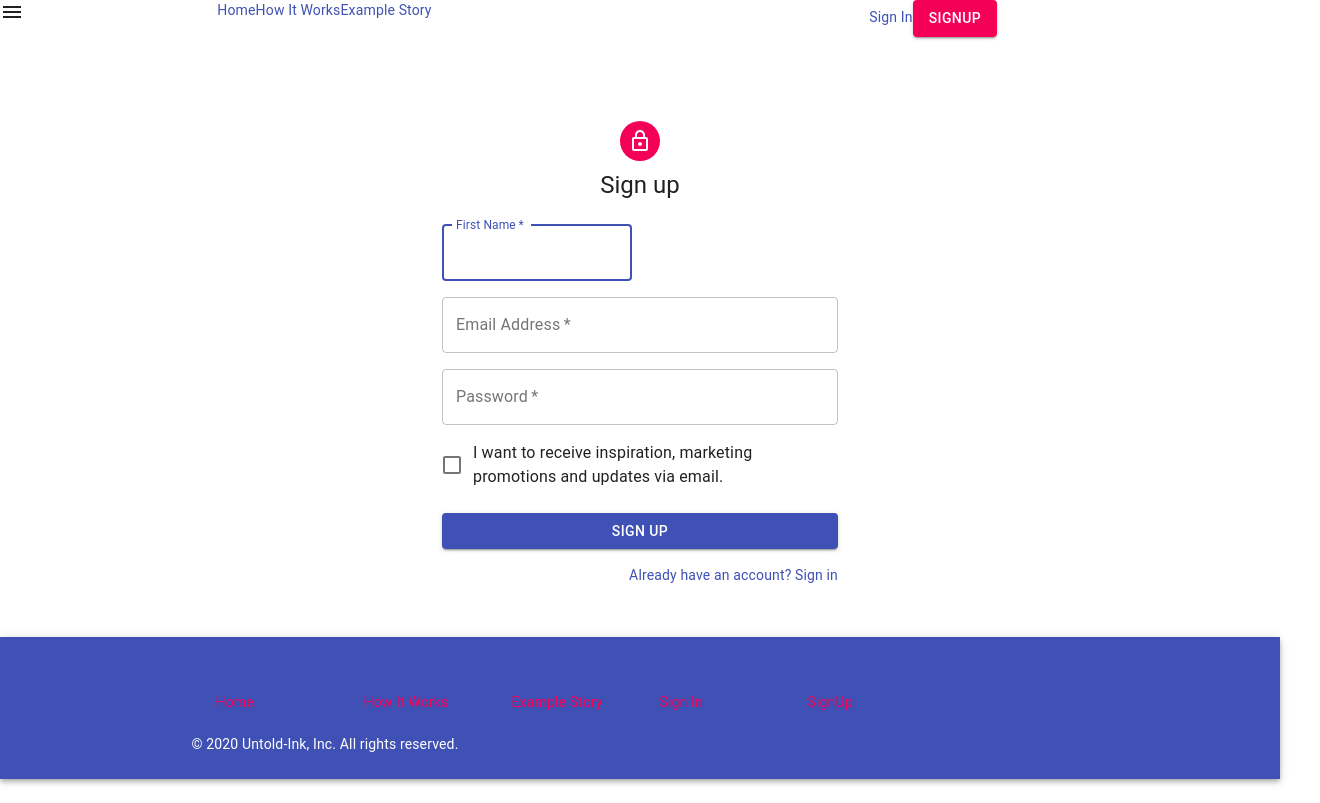
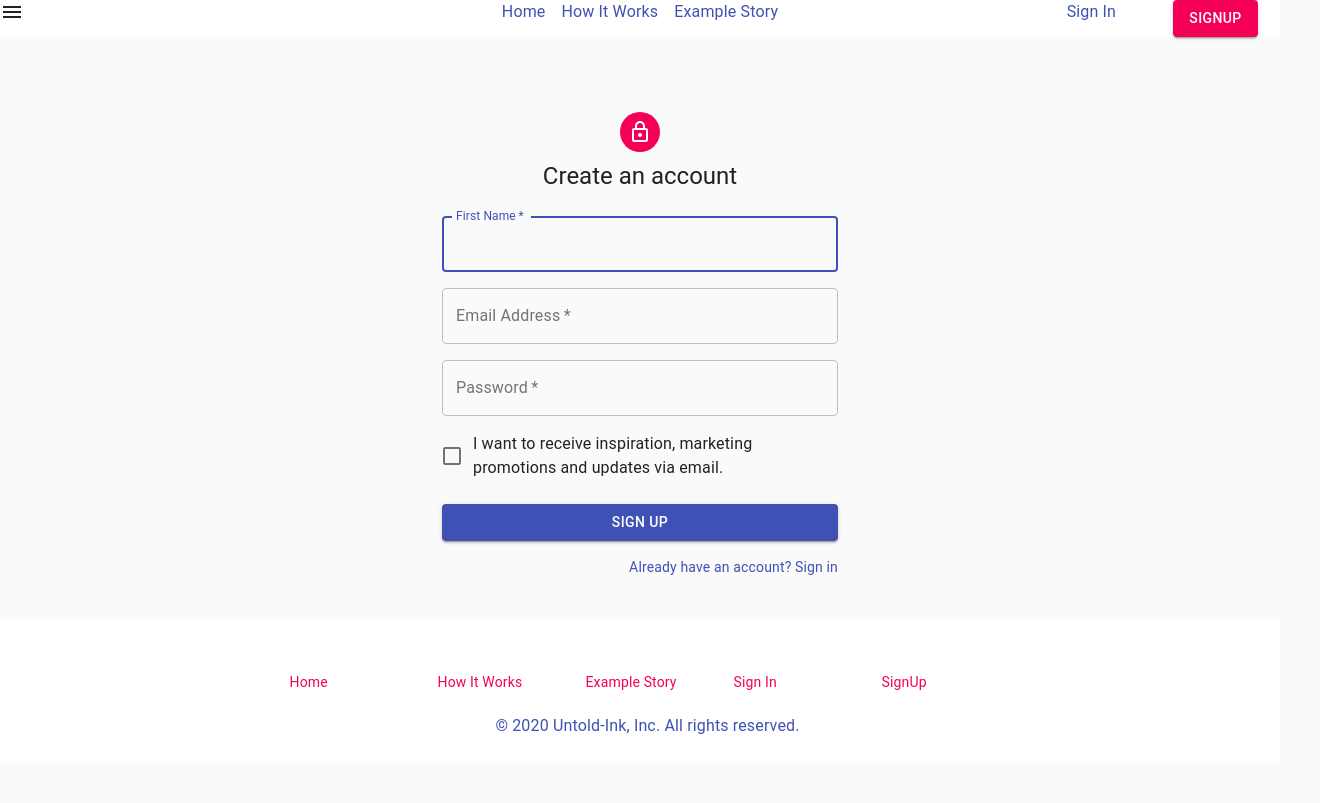
Before and after one commit to milestones95/Untoldv1, a React (Create React App) app: page /signup in a window 1280 px wide. Shown: the whole page, 1320 px wide, since content can reach past the window. Built offline with nearby package versions, Linux system fonts and the light colour scheme.

Commit message:
Updated the navbar and login/signup pages

```diff
--- a/src/ButtonAppBarCollapse.js
+++ b/src/ButtonAppBarCollapse.js
@@ -3,15 +3,30 @@ import { withStyles } from "@material-ui/core/styles";
 import { Menu } from "@material-ui/core";
 import IconButton from "@material-ui/core/IconButton";
 import MenuIcon from '@material-ui/icons/Menu';
+import Grid from '@material-ui/core/Grid';
+import AppBar from '@material-ui/core/AppBar';
 
 const styles = theme => ({
   buttonCollapse: {
     [theme.breakpoints.up("sm")]: {
       display: "none"
     },
-    margin: "10px",
-    boxShadow: "none"
-  }
+    margin: "auto"
+  },
+  untoldLogo: {
+    margin: "auto"
+  },
+  navBar: {
+    [theme.breakpoints.up("sm")]: {
+      display: "none"
+    },
+    boxShadow: "none",
+    position: "fixed",
+    width: "100%",
+    height: "10%",
+    background: "#ffffff",
+  },
+
 });
 
 class ButtonAppBarCollapse extends React.Component {
@@ -34,10 +49,13 @@ class ButtonAppBarCollapse extends React.Component {
     const open = Boolean(anchorEl);
 
     return (
-      <div className={classes.buttonCollapse}>
-        <IconButton onClick={this.handleMenu}>
-          <MenuIcon />
-        </IconButton>
+      <AppBar className={classes.navBar}>
+        <Grid container spacing={10}>
+          <Grid item sm={5}>
+            <MenuIcon color="primary" />
+          </Grid>
+          <Grid item sm={5} className={classes.buttonCollapse}>
+            <MenuIcon onClick={this.handleMenu} color="primary"  />
             <Menu
               id="menu-appbar"
               anchorEl={anchorEl}
@@ -54,7 +72,9 @@ class ButtonAppBarCollapse extends React.Component {
             >
               {this.props.children}
             </Menu>
-      </div>
+         </Grid>
+        </Grid>
+      </AppBar>
     );
   }
 }
--- a/src/Footer.js
+++ b/src/Footer.js
@@ -4,13 +4,27 @@ import Typography from '@material-ui/core/Typography';
 import Container from '@material-ui/core/Container';
 import Link from '@material-ui/core/Link';
 import Grid from '@material-ui/core/Grid';
+import { makeStyles } from "@material-ui/core/styles";
+
+const useStyles = makeStyles(theme => ({
+  "footer": {
+    position: "static",
+    width: "100%",
+    bottom: "0",
+    background: "white",
+    boxShadow: 'none',
+  }
+}));
 
 export default function Footer() {
+
+    const classes = useStyles();
+
     return (
-        <AppBar position="static" color="primary">
+        <AppBar color="primary" className={classes.footer}>
           <Container maxWidth="md">
             <Toolbar>
-              <Grid container spacing={3}>
+              <Grid container spacing={3}  alignItems="center"  justify="center">
                   <Grid item xs={2}>
                     <Link href="/" color="secondary">Home</Link>
                   </Grid>
@@ -30,10 +44,12 @@ export default function Footer() {
             </Toolbar>
             <Grid container spacing={3}>
               <Grid item xs={12}>
-                © 2020 Untold-Ink, Inc. All rights reserved.
+                <Typography color="primary" align="center">
+                  © 2020 Untold-Ink, Inc. All rights reserved.
+                </Typography>
               </Grid>
             </Grid>
           </Container>
-        </AppBar>
+         </AppBar>
     )
 }
--- a/src/LoginPage.js
+++ b/src/LoginPage.js
@@ -18,7 +18,7 @@ import Footer from "./Footer";
 
 const useStyles = makeStyles(theme => ({
   root: {
-    height: "100vh"
+    height: "80%"
   },
   paper: {
     margin: theme.spacing(8, 4),
@@ -31,7 +31,7 @@ const useStyles = makeStyles(theme => ({
     backgroundColor: theme.palette.secondary.main
   },
   form: {
-    width: "100%", // Fix IE 11 issue.
+    width: "35%", // Fix IE 11 issue.
     // marginTop: theme.spacing(1)
   },
   submit: {
@@ -55,7 +55,7 @@ const LoginPage = () => {
             <LockOutlinedIcon />
           </Avatar>
           <Typography component="h1" variant="h5">
-            Sign in
+            Sign in to your account
           </Typography>
           <form className={classes.form} noValidate>
             <TextField
@@ -80,10 +80,10 @@ const LoginPage = () => {
               id="password"
               autoComplete="current-password"
             />
-            <FormControlLabel
-              control={<Checkbox value="remember" color="primary" />}
-              label="Remember me"
-            />
+                <FormControlLabel
+                  control={<Checkbox value="remember" color="primary" />}
+                  label="Remember me"
+                />
             <Button
               type="submit"
               fullWidth
--- a/src/Navbar.js
+++ b/src/Navbar.js
@@ -16,18 +16,28 @@ import useScrollTrigger from '@material-ui/core/useScrollTrigger';
 import PropTypes from 'prop-types';
 import Link from '@material-ui/core/Link';
 import Footer from "./Footer";
+import Box from '@material-ui/core/Box';
 
 const styles = theme => ({
   root: {
     position: "static",
   },
   buttonBar: {
-    [theme.breakpoints.down("xs")]: {
+    [theme.breakpoints.down("sm")]: {
       display: "none"
     },
-    position: "static",
+    position: "fixed",
     width: "100%",
     background: "#ffffff",
+  },
+  links: {
+    '& > * + *': {
+      marginLeft: theme.spacing(2),
+    },
+  },
+  dropDownMenuItem: {
+    textAlign: "left",
+    marginLeft: theme.spacing(2),
   }
 });
 
@@ -60,36 +70,45 @@ const Navbar = props => (
   <ElevationScroll {...props}>
   <div className={props.classes.root}>
     <ButtonAppBarCollapse>
-      <Grid container spacing={3}>
-        <Grid item xs={12}>
+      <Grid container rows spacing={3}>
+        <Grid item xs={12} className={props.classes.dropDownMenuItem}>
           <Link href="/">Home</Link>
         </Grid>
-        <Grid item xs={12}>
+        <Grid item xs={12} className={props.classes.dropDownMenuItem}>
           <Link href='#'>How It Works</Link>
         </Grid>
-        <Grid item xs={12}>
+        <Grid item xs={12} className={props.classes.dropDownMenuItem}>
           <Link href='/examplestory'>Example Story</Link>
         </Grid>
-        <Grid item xs={12}>
+        <Grid item xs={12} className={props.classes.dropDownMenuItem}>
           <Link href="/login">Sign In</Link>
         </Grid>
         <Grid item xs={12}>
-          <Button variant="contained" color="secondary" href="/signup">SignUp</Button>
+          <Button variant="contained" color="secondary" href="/signup" style={{
+              width: "100%",
+              height: "100%"
+            }}>SignUp</Button>
         </Grid>
-    </Grid>
+      </Grid>
     </ButtonAppBarCollapse>
     <div className={props.classes.buttonBar} id="appbar-collapse">
-      <Grid container spacing={3}>
-        <Grid item xs={2}>
+      <Grid container>
+        <Grid item lg={2} sm={2}>
           < MenuIcon />
         </Grid>
-        <Grid item xs={6}>
-          <Link href="/">Home</Link>
-          <Link href='#'>How It Works</Link>
-          <Link href='/examplestory'>Example Story</Link>
+        <Grid item lg={8} sm={8} style={{textAlign: "center"}}>
+          <Typography className={props.classes.links}>
+            <Link href="/" >Home</Link>
+            <Link href='#'>How It Works</Link>
+            <Link href='/examplestory'>Example Story</Link>
+          </Typography>
         </Grid>
-        <Grid item xs={4}>
-          <Link href="/login">Sign In</Link>
+        <Grid item lg={1} sm={1}>
+              <Typography className={props.classes.links}>
+                 <Link href="/login">Sign In</Link>
+              </Typography>
+        </Grid>
+        <Grid item lg={1} sm={1} style={{textAlign: "left"}}>
           <Button variant="contained" color="secondary" href="/signup">SignUp</Button>
         </Grid>
         </Grid>
--- a/src/SignupPage.js
+++ b/src/SignupPage.js
@@ -19,7 +19,7 @@ import Footer from "./Footer";
 const useStyles = makeStyles(theme => ({
   "@global": {
     body: {
-      backgroundColor: theme.palette.common.white
+      backgroundColor: theme.palette.common.grey,
     }
   },
   paper: {
@@ -34,7 +34,7 @@ const useStyles = makeStyles(theme => ({
   },
   form: {
     width: "100%", // Fix IE 11 issue.
-    marginTop: theme.spacing(3)
+    marginTop: theme.spacing(3),
   },
   submit: {
     margin: theme.spacing(3, 0, 2)
@@ -45,7 +45,7 @@ export default function SignUp() {
   const classes = useStyles();
 
   return (
-    <Grid container spacing={3}>
+    <Grid container spacing={10}>
       <Grid item xs={12}>
       <Navbar />
       </Grid>
@@ -56,11 +56,11 @@ export default function SignUp() {
           <LockOutlinedIcon />
         </Avatar>
         <Typography component="h1" variant="h5">
-          Sign up
+          Create an account
         </Typography>
         <form className={classes.form} noValidate>
           <Grid container spacing={2}>
-            <Grid item xs={12} sm={6}>
+            <Grid item xs={12}>
               <TextField
                 autoComplete="fname"
                 name="firstName"
@@ -113,19 +113,17 @@ export default function SignUp() {
           </Button>
           <Grid container justify="flex-end">
             <Grid item>
-              <Link href="/" variant="body2">
+              <Link href="/login" variant="body2">
                 Already have an account? Sign in
               </Link>
             </Grid>
           </Grid>
         </form>
       </div>
-      <Box mt={5}>
-      </Box>
     </Container>
-    <Grid item xs={12}>
-    <Footer />
-    </Grid>
+      <Grid item xs={12}>
+        <Footer />
+      </Grid>
   </Grid>
   );
 }
```
Lines whose indentation alone changed are shown as unchanged.
